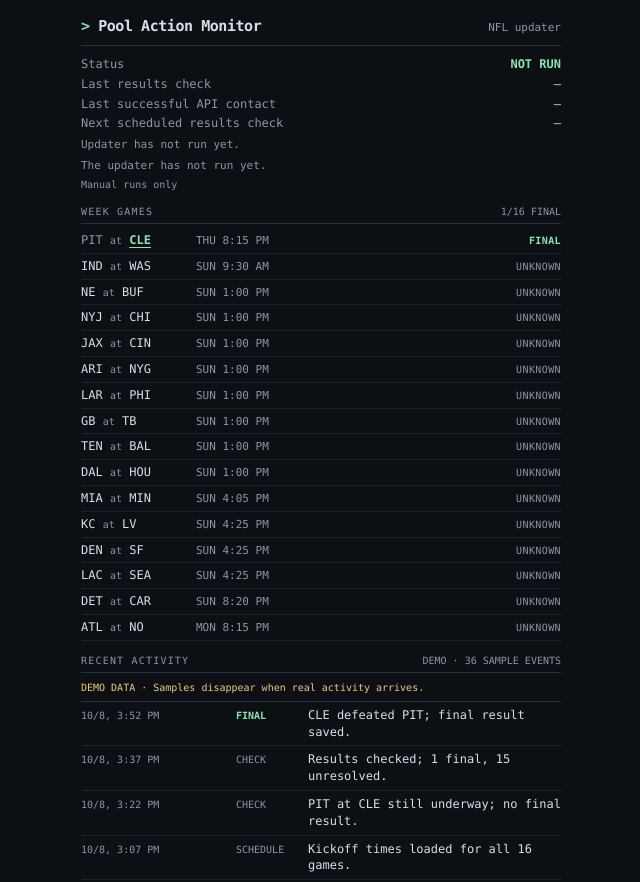
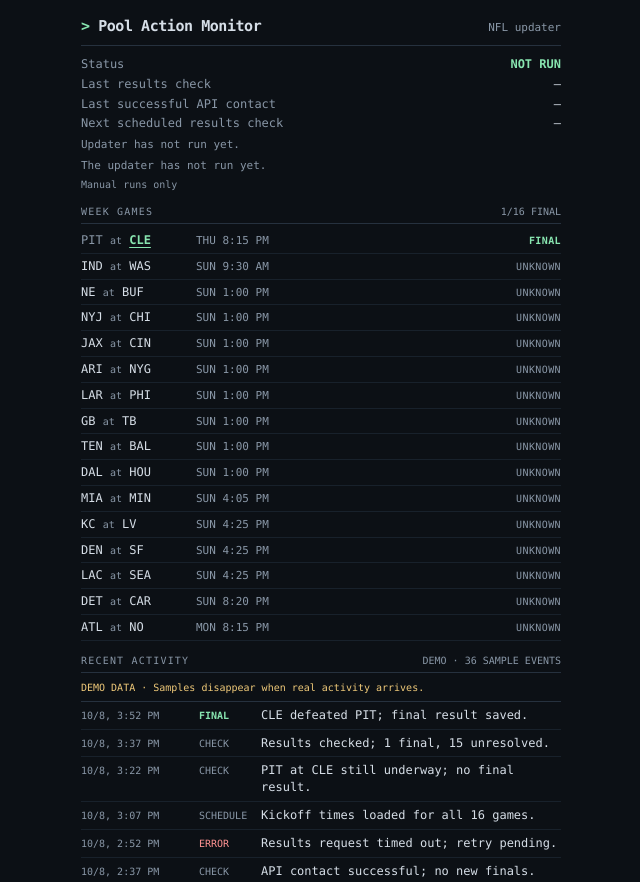
Before and after one commit to bbbbenjo/pool, a plain HTML site: page monitor-7c9d31.html in a window 1280 px wide. Shown: the top 882 px of the page, without its empty margins (319-959 px from the left). Drawn offline with Linux system fonts and the light colour scheme.

Commit message:
Add files via upload

```diff
--- a/monitor-7c9d31.html
+++ b/monitor-7c9d31.html
@@ -25,9 +25,9 @@
 .game-time{color:var(--muted);font-size:11px;white-space:nowrap}.game-status{text-align:right;white-space:nowrap;font-size:10px;text-transform:uppercase;letter-spacing:.04em;color:var(--muted)}
 .game-status.live{color:var(--amber);font-weight:800}.game-status.final{color:var(--green);font-weight:800}
 .schedule-note{font-size:10px;color:var(--muted);margin:5px 0 0;white-space:nowrap}
-.activity{list-style:none;margin:0;padding:0}.activity li{display:grid;grid-template-columns:145px 62px minmax(0,1fr);gap:10px;padding:5px 0;border-bottom:1px solid #18212b;align-items:baseline}.activity time{color:var(--muted);font-size:10px}.type{color:var(--muted);font-size:10px;text-transform:uppercase}.type.final{color:var(--green);font-weight:700}.type.error{color:var(--red)}.detail{overflow-wrap:anywhere}.empty{color:var(--muted);padding:6px 0;font-size:11px}
-@media(max-width:620px){body{padding:10px;font-size:11px}header{gap:6px}h1{font-size:13px}.sub{font-size:10px}.summary{column-gap:8px;row-gap:2px;font-size:10px}.game-row{grid-template-columns:92px minmax(0,1fr) 72px;gap:6px;padding:3px 0}.game-time{font-size:10px}.game-status{font-size:9px}.activity li{grid-template-columns:115px 48px minmax(0,1fr);gap:6px;font-size:10px}h2{margin-top:10px}}
-@media(max-width:360px){.summary dt{font-size:10px}.game-row{grid-template-columns:86px minmax(0,1fr) 72px;gap:4px}.activity li{grid-template-columns:105px 44px minmax(0,1fr);gap:4px}}
+.activity{list-style:none;margin:0;padding:0}.activity li{display:grid;grid-template-columns:112px 56px minmax(0,1fr);gap:6px;padding:5px 0;border-bottom:1px solid #18212b;align-items:baseline}.activity time{color:var(--muted);font-size:10px}.type{color:var(--muted);font-size:10px;text-transform:uppercase}.type.final{color:var(--green);font-weight:700}.type.error{color:var(--red)}.detail{overflow-wrap:anywhere}.empty{color:var(--muted);padding:6px 0;font-size:11px}
+@media(max-width:620px){body{padding:10px;font-size:11px}header{gap:6px}h1{font-size:13px}.sub{font-size:10px}.summary{column-gap:8px;row-gap:2px;font-size:10px}.game-row{grid-template-columns:92px minmax(0,1fr) 72px;gap:6px;padding:3px 0}.game-time{font-size:10px}.game-status{font-size:9px}.activity li{grid-template-columns:100px 48px minmax(0,1fr);gap:5px;font-size:10px}h2{margin-top:10px}}
+@media(max-width:360px){.summary dt{font-size:10px}.game-row{grid-template-columns:86px minmax(0,1fr) 72px;gap:4px}.activity li{grid-template-columns:100px 44px minmax(0,1fr);gap:4px}}
 /* Keep the activity log in the remaining phone viewport space. */
 @media(max-width:620px){
   main{height:calc(100vh - 20px);height:calc(100dvh - 20px);display:flex;flex-direction:column}
```
